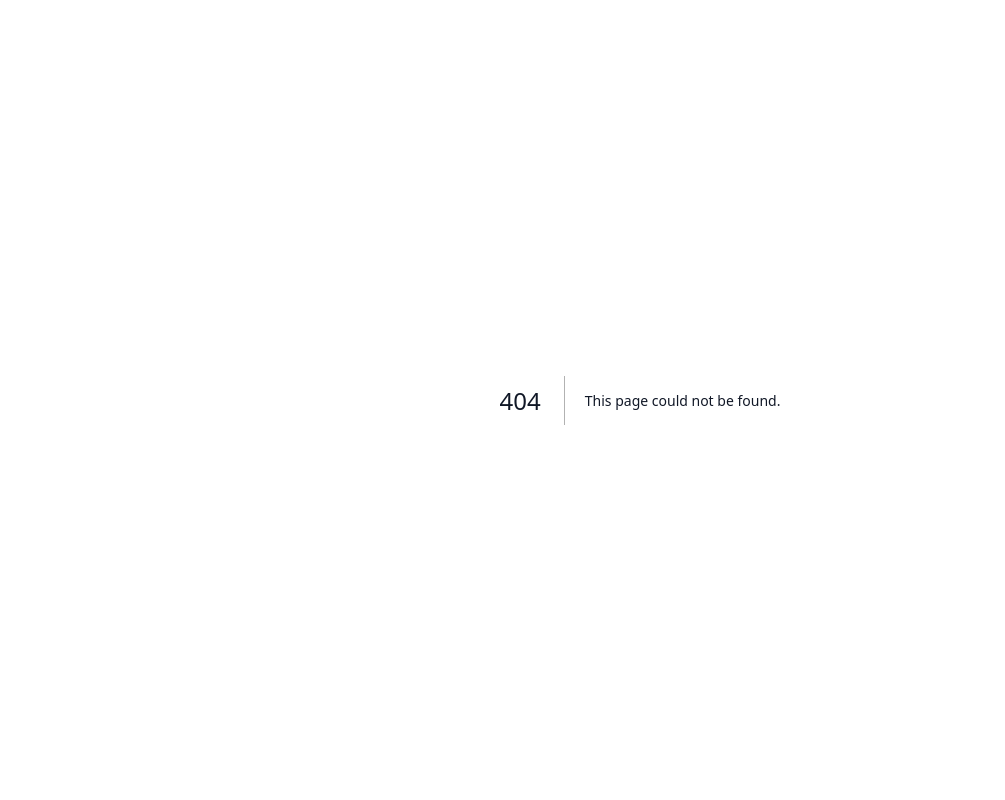
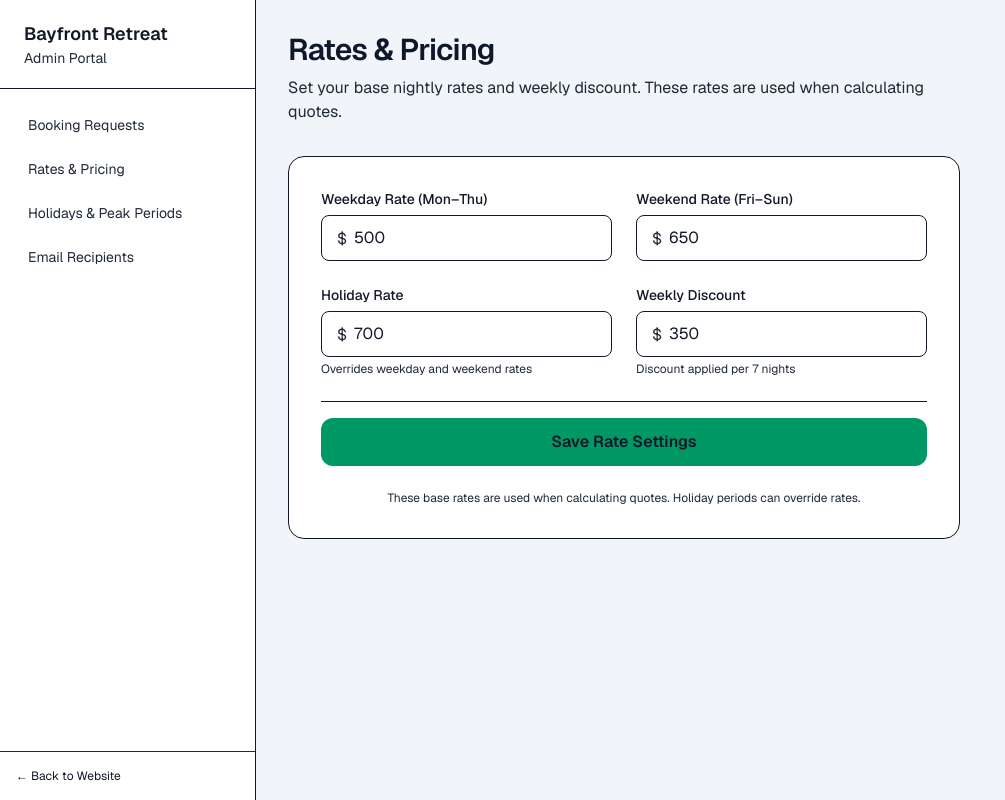
Before and after one commit to PTPSystem/galveston-reservation-next, a Next.js app: page /admin/rates in a window 1280 px wide. Before the commit this address had no page. Shown: the whole page, without its empty margins (0-1005 px from the left). Built offline with nearby package versions, Linux system fonts and the light colour scheme; no server answers; the database is empty.

Commit message:
Add admin sidebar menu + new Rates & Pricing portal

```diff
--- a/app/admin/layout.tsx
+++ b/app/admin/layout.tsx
@@ -1,14 +1,44 @@
 export default function AdminLayout({ children }: { children: React.ReactNode }) {
+  const navItems = [
+    { href: "/admin/requests", label: "Booking Requests" },
+    { href: "/admin/rates", label: "Rates & Pricing" },
+    { href: "/admin/holidays", label: "Holidays & Peak Periods" },
+    { href: "/admin/emails", label: "Email Recipients" },
+  ];
+
   return (
-    <div className="min-h-screen bg-slate-100">
-      <nav className="bg-white border-b">
-        <div className="max-w-6xl mx-auto px-6 py-3 flex items-center gap-6 text-sm">
-          <div className="font-semibold text-slate-900">Bayfront Retreat • Admin</div>
-          <a href="/admin/requests" className="text-slate-700 hover:text-slate-900">Requests</a>
-          <a href="/admin/holidays" className="text-slate-700 hover:text-slate-900">Holidays & Peaks</a>
+    <div className="min-h-screen bg-slate-100 flex">
+      {/* Sidebar */}
+      <aside className="w-64 bg-white border-r flex flex-col">
+        <div className="px-6 py-5 border-b">
+          <div className="font-semibold text-lg text-slate-900">Bayfront Retreat</div>
+          <div className="text-sm text-slate-500">Admin Portal</div>
         </div>
-      </nav>
-      {children}
+
+        <nav className="flex-1 px-3 py-4">
+          <ul className="space-y-1">
+            {navItems.map((item) => (
+              <li key={item.href}>
+                <a
+                  href={item.href}
+                  className="block px-4 py-2.5 text-sm rounded-lg text-slate-700 hover:bg-slate-100 hover:text-slate-900 transition-colors"
+                >
+                  {item.label}
+                </a>
+              </li>
+            ))}
+          </ul>
+        </nav>
+
+        <div className="p-4 border-t text-xs text-slate-500">
+          <a href="/" className="hover:text-slate-700">← Back to Website</a>
+        </div>
+      </aside>
+
+      {/* Main Content */}
+      <main className="flex-1">
+        {children}
+      </main>
     </div>
   );
 }
--- /dev/null
+++ b/app/admin/rates/page.tsx
@@ -0,0 +1,194 @@
+'use client';
+
+import { useState, useEffect } from 'react';
+
+interface RateSettings {
+  weekdayRate: number;
+  weekendRate: number;
+  holidayRate: number;
+  weeklyDiscount: number;
+}
+
+export default function RateSettingsPage() {
+  const [rates, setRates] = useState<RateSettings>({
+    weekdayRate: 500,
+    weekendRate: 650,
+    holidayRate: 700,
+    weeklyDiscount: 350,
+  });
+  const [loading, setLoading] = useState(true);
+  const [saving, setSaving] = useState(false);
+  const [message, setMessage] = useState<{ type: 'success' | 'error'; text: string } | null>(null);
+
+  useEffect(() => {
+    const fetchRates = async () => {
+      try {
+        const res = await fetch('/api/admin/rates');
+        if (res.ok) {
+          const data = await res.json();
+          setRates({
+            weekdayRate: data.weekdayRate,
+            weekendRate: data.weekendRate,
+            holidayRate: data.holidayRate,
+            weeklyDiscount: data.weeklyDiscount,
+          });
+        }
+      } catch (error) {
+        console.error('Failed to load rates', error);
+      } finally {
+        setLoading(false);
+      }
+    };
+
+    fetchRates();
+  }, []);
+
+  const handleSubmit = async (e: React.FormEvent) => {
+    e.preventDefault();
+    setSaving(true);
+    setMessage(null);
+
+    try {
+      const res = await fetch('/api/admin/rates', {
+        method: 'POST',
+        headers: { 'Content-Type': 'application/json' },
+        body: JSON.stringify(rates),
+      });
+
+      if (res.ok) {
+        const updated = await res.json();
+        setRates({
+          weekdayRate: updated.weekdayRate,
+          weekendRate: updated.weekendRate,
+          holidayRate: updated.holidayRate,
+          weeklyDiscount: updated.weeklyDiscount,
+        });
+        setMessage({ type: 'success', text: 'Rate settings saved successfully!' });
+      } else {
+        const error = await res.json();
+        setMessage({ type: 'error', text: error.error || 'Failed to save rates' });
+      }
+    } catch (error) {
+      setMessage({ type: 'error', text: 'Something went wrong. Please try again.' });
+    } finally {
+      setSaving(false);
+    }
+  };
+
+  if (loading) {
+    return (
+      <div className="p-8">
+        <div className="max-w-2xl">Loading rate settings...</div>
+      </div>
+    );
+  }
+
+  return (
+    <div className="p-8">
+      <div className="max-w-2xl">
+        <div className="mb-8">
+          <h1 className="text-3xl font-semibold tracking-tight text-slate-900">Rates &amp; Pricing</h1>
+          <p className="text-slate-600 mt-2">
+            Set your base nightly rates and weekly discount. These rates are used when calculating quotes.
+          </p>
+        </div>
+
+        {message && (
+          <div
+            className={`mb-6 p-4 rounded-xl text-sm ${
+              message.type === 'success'
+                ? 'bg-emerald-50 text-emerald-800 border border-emerald-200'
+                : 'bg-red-50 text-red-700 border border-red-200'
+            }`}
+          >
+            {message.text}
+          </div>
+        )}
+
+        <form onSubmit={handleSubmit} className="bg-white p-8 rounded-2xl border space-y-6">
+          <div className="grid grid-cols-1 md:grid-cols-2 gap-6">
+            <div>
+              <label className="block text-sm font-medium text-slate-800 mb-1.5">
+                Weekday Rate (Mon–Thu)
+              </label>
+              <div className="relative">
+                <span className="absolute left-4 top-3 text-slate-500">$</span>
+                <input
+                  type="number"
+                  value={rates.weekdayRate}
+                  onChange={(e) => setRates({ ...rates, weekdayRate: parseInt(e.target.value) || 0 })}
+                  className="w-full border rounded-lg pl-8 pr-4 py-2.5"
+                  min="0"
+                />
+              </div>
+            </div>
+
+            <div>
+              <label className="block text-sm font-medium text-slate-800 mb-1.5">
+                Weekend Rate (Fri–Sun)
+              </label>
+              <div className="relative">
+                <span className="absolute left-4 top-3 text-slate-500">$</span>
+                <input
+                  type="number"
+                  value={rates.weekendRate}
+                  onChange={(e) => setRates({ ...rates, weekendRate: parseInt(e.target.value) || 0 })}
+                  className="w-full border rounded-lg pl-8 pr-4 py-2.5"
+                  min="0"
+                />
+              </div>
+            </div>
+
+            <div>
+              <label className="block text-sm font-medium text-slate-800 mb-1.5">
+                Holiday Rate
+              </label>
+              <div className="relative">
+                <span className="absolute left-4 top-3 text-slate-500">$</span>
+                <input
+                  type="number"
+                  value={rates.holidayRate}
+                  onChange={(e) => setRates({ ...rates, holidayRate: parseInt(e.target.value) || 0 })}
+                  className="w-full border rounded-lg pl-8 pr-4 py-2.5"
+                  min="0"
+                />
+              </div>
+              <p className="text-xs text-slate-500 mt-1">Overrides weekday and weekend rates</p>
+            </div>
+
+            <div>
+              <label className="block text-sm font-medium text-slate-800 mb-1.5">
+                Weekly Discount
+              </label>
+              <div className="relative">
+                <span className="absolute left-4 top-3 text-slate-500">$</span>
+                <input
+                  type="number"
+                  value={rates.weeklyDiscount}
+                  onChange={(e) => setRates({ ...rates, weeklyDiscount: parseInt(e.target.value) || 0 })}
+                  className="w-full border rounded-lg pl-8 pr-4 py-2.5"
+                  min="0"
+                />
+              </div>
+              <p className="text-xs text-slate-500 mt-1">Discount applied per 7 nights</p>
+            </div>
+          </div>
+
+          <div className="pt-4 border-t">
+            <button
+              type="submit"
+              disabled={saving}
+              className="w-full bg-emerald-600 hover:bg-emerald-700 disabled:opacity-70 text-white font-semibold py-3 rounded-xl transition-colors"
+            >
+              {saving ? 'Saving...' : 'Save Rate Settings'}
+            </button>
+          </div>
+
+          <p className="text-xs text-slate-500 text-center">
+            These base rates are used when calculating quotes. Holiday periods can override rates.
+          </p>
+        </form>
+      </div>
+    </div>
+  );
+}
--- /dev/null
+++ b/app/api/admin/rates/route.ts
@@ -0,0 +1,75 @@
+import { NextRequest, NextResponse } from 'next/server';
+import prisma from '@/lib/prisma';
+
+export async function GET() {
+  try {
+    let setting = await prisma.rateSetting.findFirst();
+
+    if (!setting) {
+      // Create default rates if none exist
+      setting = await prisma.rateSetting.create({
+        data: {
+          weekdayRate: 500,
+          weekendRate: 650,
+          holidayRate: 700,
+          weeklyDiscount: 350,
+        },
+      });
+    }
+
+    return NextResponse.json(setting);
+  } catch (error) {
+    console.error('Failed to fetch rate settings:', error);
+    return NextResponse.json({ error: 'Failed to load rate settings' }, { status: 500 });
+  }
+}
+
+export async function POST(request: NextRequest) {
+  try {
+    const body = await request.json();
+
+    const { weekdayRate, weekendRate, holidayRate, weeklyDiscount } = body;
+
+    // Basic validation
+    if (
+      typeof weekdayRate !== 'number' ||
+      typeof weekendRate !== 'number' ||
+      typeof holidayRate !== 'number' ||
+      typeof weeklyDiscount !== 'number'
+    ) {
+      return NextResponse.json({ error: 'All rate fields are required and must be numbers' }, { status: 400 });
+    }
+
+    if (weekdayRate < 0 || weekendRate < 0 || holidayRate < 0 || weeklyDiscount < 0) {
+      return NextResponse.json({ error: 'Rates cannot be negative' }, { status: 400 });
+    }
+
+    let setting = await prisma.rateSetting.findFirst();
+
+    if (setting) {
+      const updated = await prisma.rateSetting.update({
+        where: { id: setting.id },
+        data: {
+          weekdayRate,
+          weekendRate,
+          holidayRate,
+          weeklyDiscount,
+        },
+      });
+      return NextResponse.json(updated);
+    } else {
+      const created = await prisma.rateSetting.create({
+        data: {
+          weekdayRate,
+          weekendRate,
+          holidayRate,
+          weeklyDiscount,
+        },
+      });
+      return NextResponse.json(created);
+    }
+  } catch (error) {
+    console.error('Failed to save rate settings:', error);
+    return NextResponse.json({ error: 'Failed to save rate settings' }, { status: 500 });
+  }
+}
```
Also changed, not shown: 2 other files (tests, documents, lock files or other folders).
